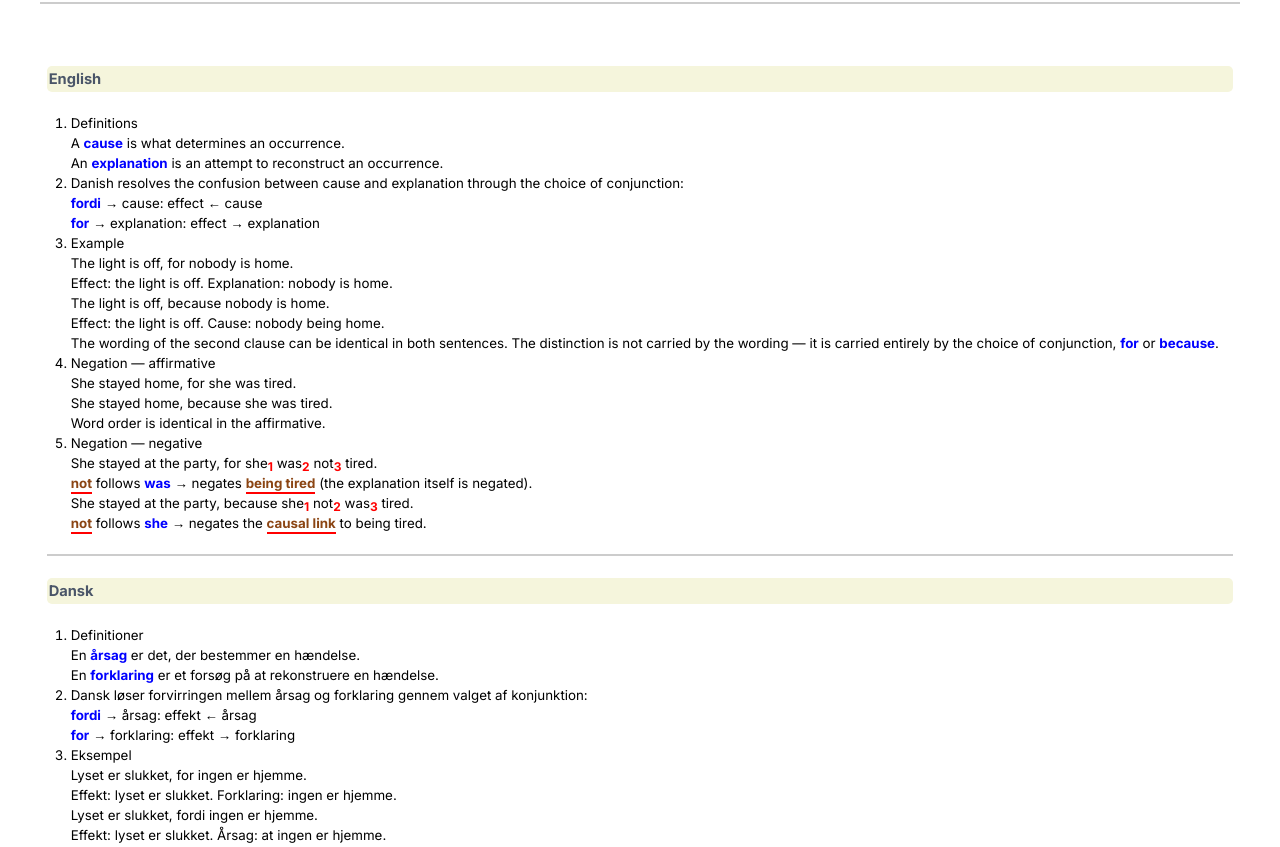
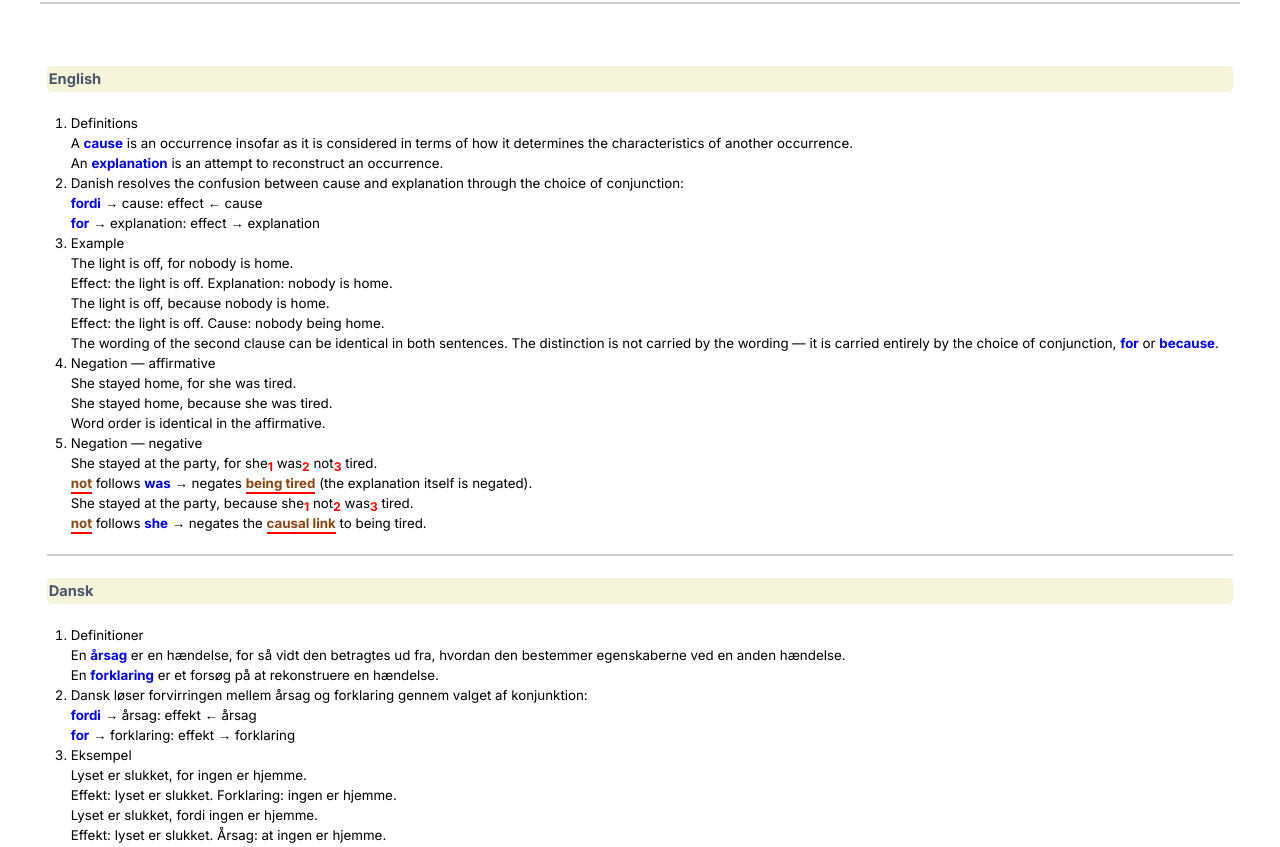
Before and after one commit to parlamas/socratic-school, a Next.js app: page /danish/lesson-003 in a window 1280 px wide. Shown: the part 320-1167 px from the top of the page. Built offline with nearby package versions, Linux system fonts and the light colour scheme; no server answers.

Commit message:
danish 003-5

```diff
--- a/src/app/danish/components/lesson-003.tsx
+++ b/src/app/danish/components/lesson-003.tsx
@@ -31,8 +31,8 @@ const Lesson003 = () => {
               <ol>
                 <li>
                   Definitions
-                  <p>
-                    A <span className="b">cause</span> is what determines an occurrence.
+                                    <p>
+                    A <span className="b">cause</span> is an occurrence insofar as it is considered in terms of how it determines the characteristics of another occurrence.
                   </p>
                   <p>
                     An <span className="b">explanation</span> is an attempt to reconstruct an occurrence.
@@ -102,8 +102,8 @@ const Lesson003 = () => {
               <ol>
                 <li>
                   Definitioner
-                  <p>
-                    En <span className="b">årsag</span> er det, der bestemmer en hændelse.
+                                    <p>
+                    En <span className="b">årsag</span> er en hændelse, for så vidt den betragtes ud fra, hvordan den bestemmer egenskaberne ved en anden hændelse.
                   </p>
                   <p>
                     En <span className="b">forklaring</span> er et forsøg på at rekonstruere en hændelse.
```
